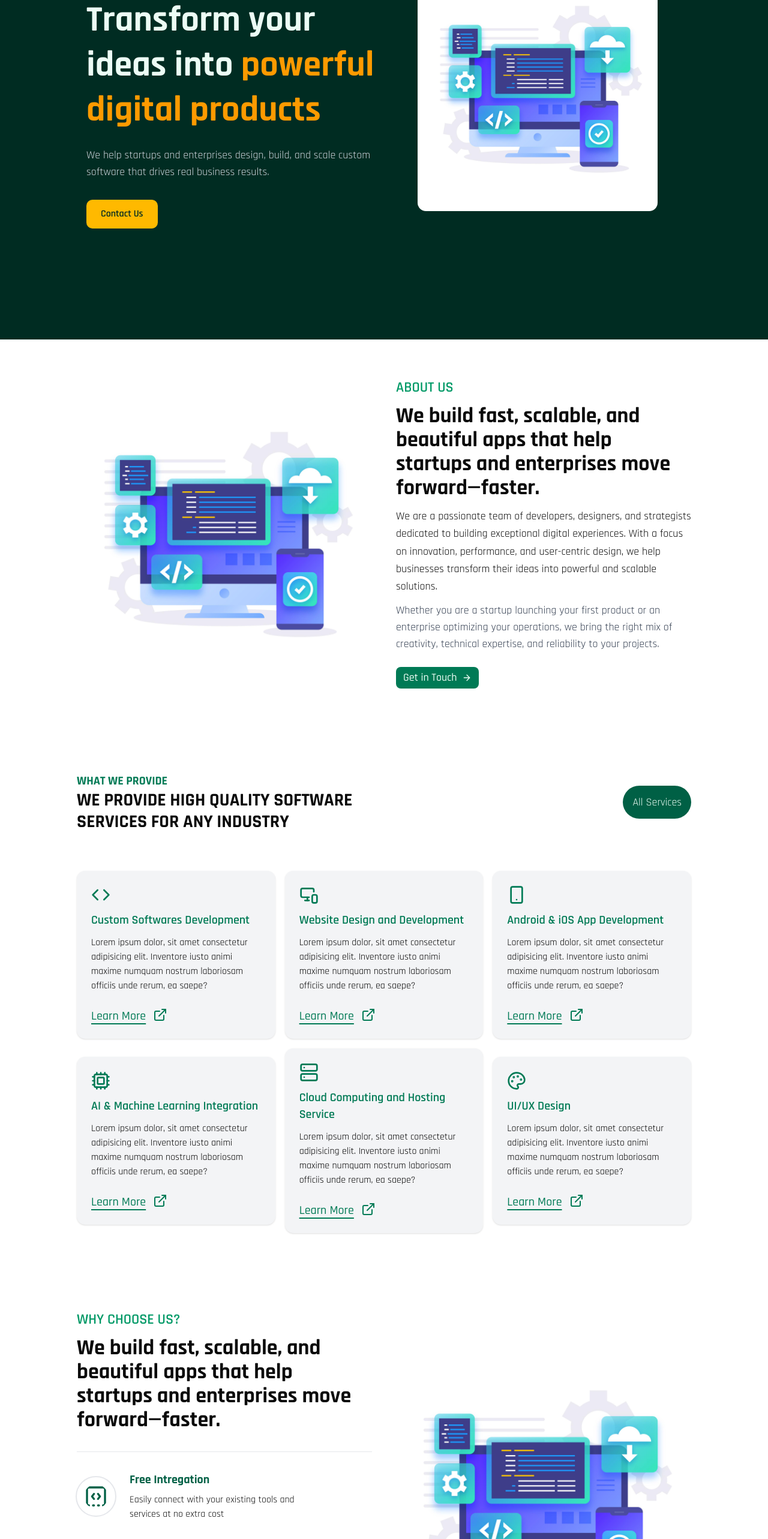
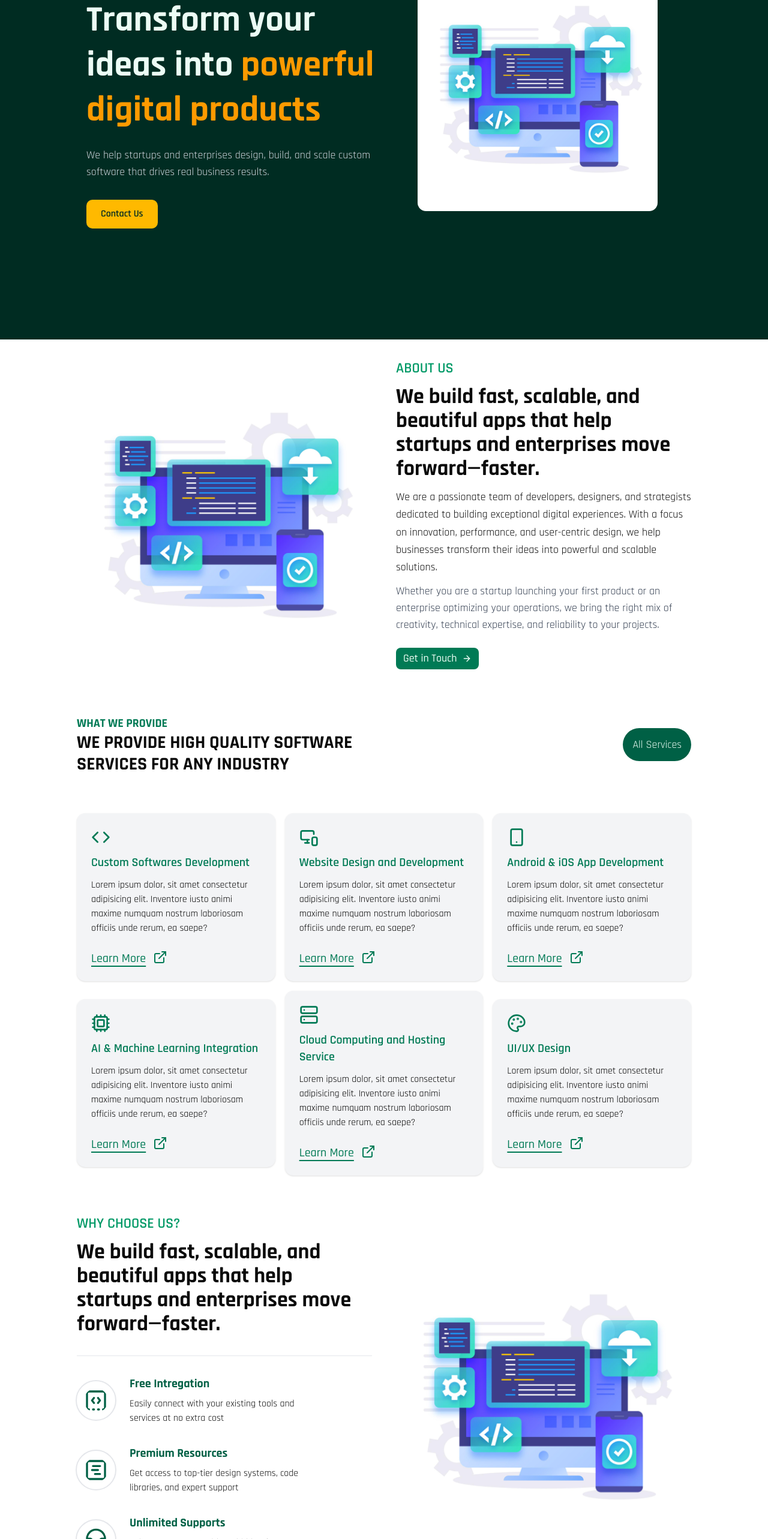
Before and after one commit to ridowansarder/codewan-saas, a Next.js app: page / in a window 1280 px wide. Shown: the part 234-2800 px from the top of the page at 60% size. Built offline with nearby package versions, Linux system fonts and the light colour scheme.

Commit message:
small update

```diff
--- a/components/About.tsx
+++ b/components/About.tsx
@@ -5,7 +5,7 @@ import { ArrowRight } from "lucide-react";
 
 const About = () => {
   return (
-    <section id="about" className="py-16">
+    <section id="about" className="py-8">
       <div className="w-[80%] mx-auto grid grid-cols-1 lg:grid-cols-2 gap-10 items-center">
         <div>
           <Image
--- a/components/Blog.tsx
+++ b/components/Blog.tsx
@@ -4,7 +4,7 @@ import React from "react";
 
 const Blog = () => {
   return (
-    <section className="py-16">
+    <section className="py-8">
       <div className="text-center">
         <p className="text-sm md:text-2xl uppercase text-emerald-600 dark:text-emerald-50 font-semibold">
           Latest Blogs
--- a/components/Footer.tsx
+++ b/components/Footer.tsx
@@ -3,7 +3,7 @@ import { Braces, Facebook, Instagram, Twitter, Youtube } from "lucide-react";
 
 const Footer = () => {
   return (
-    <footer className="py-16 bg-emerald-950">
+    <footer className="py-8 mt-8 bg-emerald-950">
       <div className="w-[80%] mx-auto items-start grid grid-cols-1 sm:grid-cols-2 lg:grid-cols-4 gap-10">
         {/* first part */}
         <div>
--- a/components/Projects.tsx
+++ b/components/Projects.tsx
@@ -64,7 +64,7 @@ const projectsList = [
 
 const Projects = () => {
   return (
-    <section id="portfolio" className="py-16">
+    <section id="portfolio" className="py-8">
       <div className="w-[80%] mx-auto">
         <div className="grid grid-cols-1 lg:grid-cols-2 gap-10 items-center">
           <div className="uppercase font-bold">
--- a/components/Review.tsx
+++ b/components/Review.tsx
@@ -56,7 +56,7 @@ const reviewsList = [
 
 const Review = () => {
   return (
-    <section id="services" className="py-16">
+    <section id="services" className="py-8">
       <div className="w-[80%] mx-auto">
         <div className="grid grid-cols-1 lg:grid-cols-2 gap-10 items-center">
           <div className="uppercase font-bold">
--- a/components/Services.tsx
+++ b/components/Services.tsx
@@ -11,7 +11,7 @@ import {
 
 const Services = () => {
   return (
-    <section id="services" className="py-16">
+    <section id="services" className="py-8">
       <div className="w-[80%] mx-auto">
         <div className="grid grid-cols-1 lg:grid-cols-2 gap-10 items-center">
           <div className="uppercase font-bold">
--- a/components/Softwares.tsx
+++ b/components/Softwares.tsx
@@ -3,7 +3,7 @@ import { Button } from "./ui/button";
 
 const Softwares = () => {
   return (
-    <section className="py-16">
+    <section className="py-8">
       <div className="text-center">
         <p className="text-sm md:text-2xl uppercase text-emerald-600 dark:text-emerald-50 font-semibold">
           Softwares
@@ -12,9 +12,9 @@ const Softwares = () => {
           Driving Change with Innovative <br /> Successful Softwares
         </h1>
       </div>
-      <div className="w-[80%] mx-auto mt-8 grid grid-cols-1 md:grid-cols-2 xl:grid-cols-3 gap-10">
+      <div className="w-[80%] mx-auto mt-8 grid grid-cols-1 md:grid-cols-2 xl:grid-cols-3 gap-6">
         <div className="flex flex-col items-start space-y-3 my-8 sm:space-y-0 gap-6 bg-emerald-100 dark:bg-gray-800 p-6 rounded-lg">
-          <Goal className="w-12 h-12" />
+          <Goal className="w-12 h-12 dark:text-amber-400" />
           <div className="flex-1">
             <h1 className="text-xl lg:text-2xl font-bold">Free Intregation</h1>
             <p className="mt-2 w-[70%] text-lg">
@@ -27,7 +27,7 @@ const Softwares = () => {
           </div>
         </div>
         <div className="flex flex-col items-start space-y-3 my-8 sm:space-y-0 gap-6 bg-emerald-100 dark:bg-gray-800 p-6 rounded-lg">
-          <ChartNoAxesColumn className="w-12 h-12" />
+          <ChartNoAxesColumn className="w-12 h-12 dark:text-amber-400" />
           <div className="flex-1">
             <h1 className="text-xl lg:text-2xl font-bold">
               Product Sales Software
@@ -42,7 +42,7 @@ const Softwares = () => {
           </div>
         </div>
         <div className="flex flex-col items-start space-y-3 my-8 sm:space-y-0 gap-6 bg-emerald-100 dark:bg-gray-800 p-6 rounded-lg">
-          <Cpu className="w-12 h-12" />
+          <Cpu className="w-12 h-12 dark:text-amber-400" />
           <div className="flex-1">
             <h1 className="text-xl lg:text-2xl font-bold">Best Marketing Software</h1>
             <p className="mt-2 w-[70%] text-lg">
--- a/components/WhyChoose.tsx
+++ b/components/WhyChoose.tsx
@@ -7,7 +7,7 @@ import Image from "next/image";
 
 const WhyChoose = () => {
   return (
-    <section className="py-16">
+    <section className="py-8">
       <div className="w-[80%] mx-auto grid grid-cols-1 lg:grid-cols-2 gap-10 items-center">
         <div className="">
           <p className="text-sm md:text-2xl uppercase text-emerald-600 dark:text-emerald-50 font-semibold">
```
